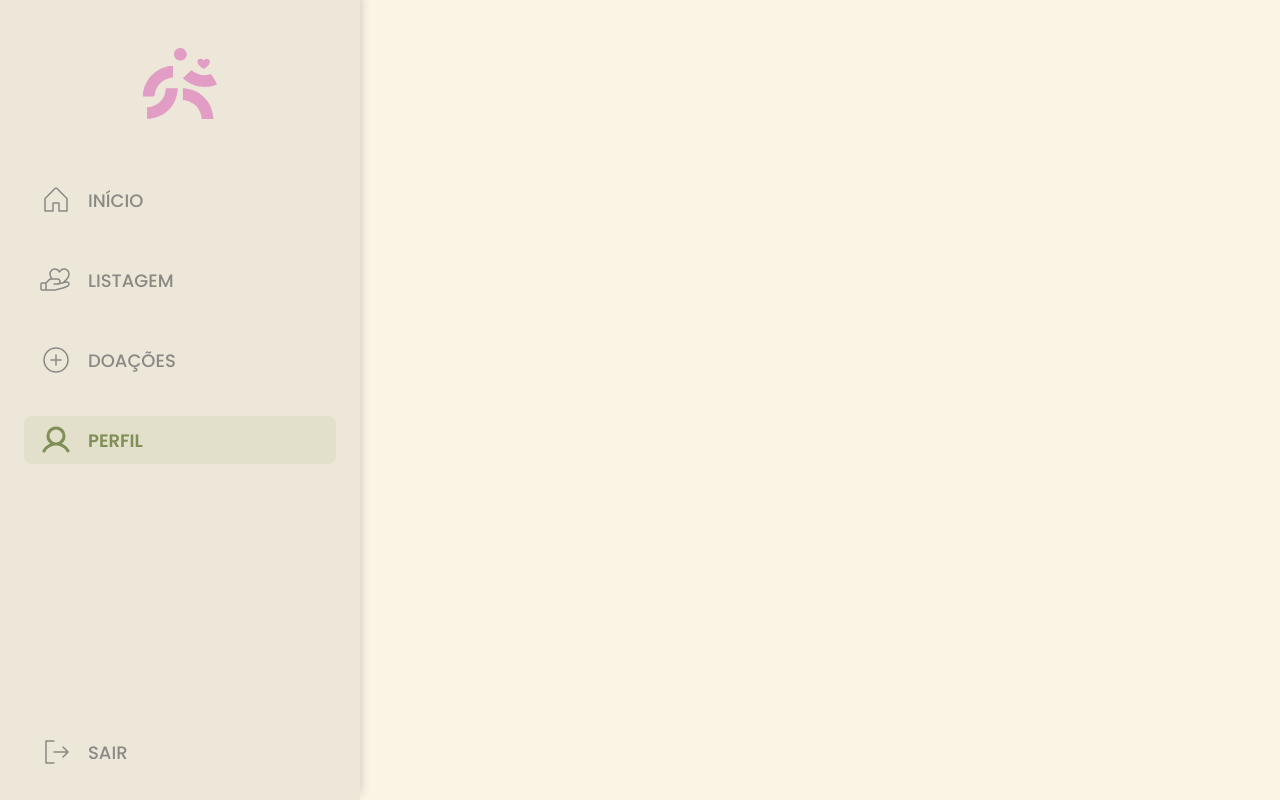
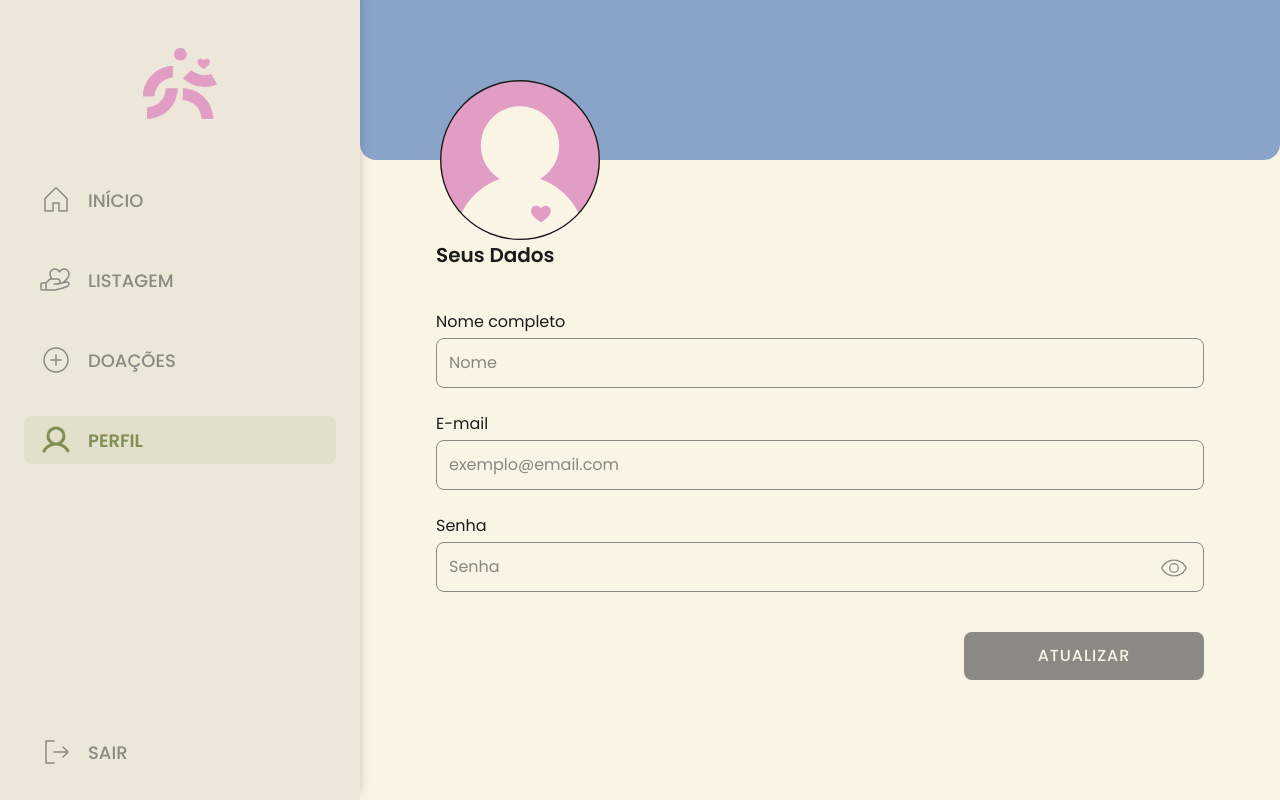
Before and after one commit to larascremin/donations-web-app, a React (Vite) app: page /profile in a window 1280 px wide. Built offline with nearby package versions, Linux system fonts and the light colour scheme.

Commit message:
add repsonsible page for profile (hardcoded)

```diff
--- a/src/pages/tabProfile/Profile.jsx
+++ b/src/pages/tabProfile/Profile.jsx
@@ -1,9 +1,145 @@
+import { useState } from "react";
+import { useMediaQuery } from "react-responsive";
+import { PencilSimple } from "@phosphor-icons/react";
 import NavigationBar from "../../components/NavigationBar";
+import PasswordInput from "../../components/PasswordInput";
+import profile01 from "../../assets/images/cj-profile-01.svg";
 
 function Profile() {
+  const isMobile = useMediaQuery({ maxWidth: 768 });
+
+  const [name, setName] = useState("");
+  const [city, setCity] = useState("");
+  const [email, setEmail] = useState("");
+  const [phone, setPhone] = useState("");
+  const [street, setStreet] = useState("");
+  const [number, setNumber] = useState("");
+  const [password, setPassword] = useState("");
+  const [neighborhood, setNeighborhood] = useState("");
+  const [accountType, setAccountType] = useState("INSTITUICAO");
+
+  const hardCodedAccountType = "DOADOR"; //mudar
+  const isDoador = hardCodedAccountType === "DOADOR";
+
   return (
-    <div className="">
-      <NavigationBar />
+    <div className="flex">
+      <div className={isMobile ? "" : "w-[360px] h-screen"}>
+        <NavigationBar />
+      </div>
+      <div className="flex-1 flex flex-col items-center overflow-y-auto">
+        <div className="w-full">
+          <div
+            className={`w-full bg-[var(--blue)] rounded-b-2xl ${
+              isMobile ? "h-30" : "h-40"
+            }`}
+          ></div>
+          {isMobile ? (
+            <></>
+          ) : (
+            <img src={profile01} className="h-40 -mt-20 ml-20" />
+          )}
+        </div>
+        {isMobile ? (
+          <img src={profile01} className="h-30 -mt-16 mb-10" />
+        ) : (
+          <></>
+        )}
+        <form className="w-full max-w-200 px-4 mb-30">
+          {isMobile ? <></> : <h2 className="mb-10">Seus Dados</h2>}
+          <label htmlFor="name">
+            {isDoador ? "Nome completo" : "Nome da Org/Instituição"}
+          </label>
+          <input
+            id="name"
+            type="text"
+            placeholder="Nome"
+            value={name}
+            onChange={(e) => setName(e.target.value)}
+            className="input-login mb-6"
+          />
+
+          <label htmlFor="email">E-mail</label>
+          <input
+            id="email"
+            type="text"
+            placeholder="exemplo@email.com"
+            value={email}
+            onChange={(e) => setEmail(e.target.value)}
+            className="input-login mb-6 w-full"
+          />
+          {!isDoador ? (
+            <>
+              <label htmlFor="phone">Telefone de Contato</label>
+              <input
+                id="phone"
+                type="text"
+                placeholder="(00) 0 0000-0000"
+                value={phone}
+                onChange={(e) => setPhone(e.target.value)}
+                className="input-login mb-6"
+              />
+              <label htmlFor="city">Cidade</label>
+              <input
+                id="city"
+                type="text"
+                placeholder="Cidade"
+                value={email}
+                onChange={(e) => setEmail(e.target.value)}
+                className="input-login mb-6 w-full"
+              />
+              <label htmlFor="street">Endereço</label>
+              <input
+                id="street"
+                type="text"
+                placeholder="Rua"
+                value={street}
+                onChange={(e) => setStreet(e.target.value)}
+                className="input-login mb-6 w-full"
+              />
+              <div className="flex w-full">
+                <div className="flex flex-col w-full mr-10">
+                  <label htmlFor="neighborhood">Bairro</label>
+                  <input
+                    id="neighborhood"
+                    type="text"
+                    placeholder="Bairro"
+                    value={neighborhood}
+                    onChange={(e) => setNeighborhood(e.target.value)}
+                    className="input-login mb-6 w-full"
+                  />
+                </div>
+                <div className="flex flex-col">
+                  <label htmlFor="number">Número</label>
+                  <input
+                    id="number"
+                    type="text"
+                    placeholder="000"
+                    value={number}
+                    onChange={(e) => setNumber(e.target.value)}
+                    className="input-login mb-6 w-full"
+                  />
+                </div>
+              </div>
+            </>
+          ) : (
+            <></>
+          )}
+          <label htmlFor="password">Senha</label>
+          <PasswordInput
+            value={password}
+            onChange={(e) => setPassword(e.target.value)}
+          />
+
+          <div className="flex justify-end mt-10">
+            <button
+              type="submit"
+              className={`button-scd ${isMobile ? "w-full" : "w-60"}`}
+            >
+              ATUALIZAR
+            </button>
+          </div>
+        </form>
+      </div>
     </div>
   );
 }
```
